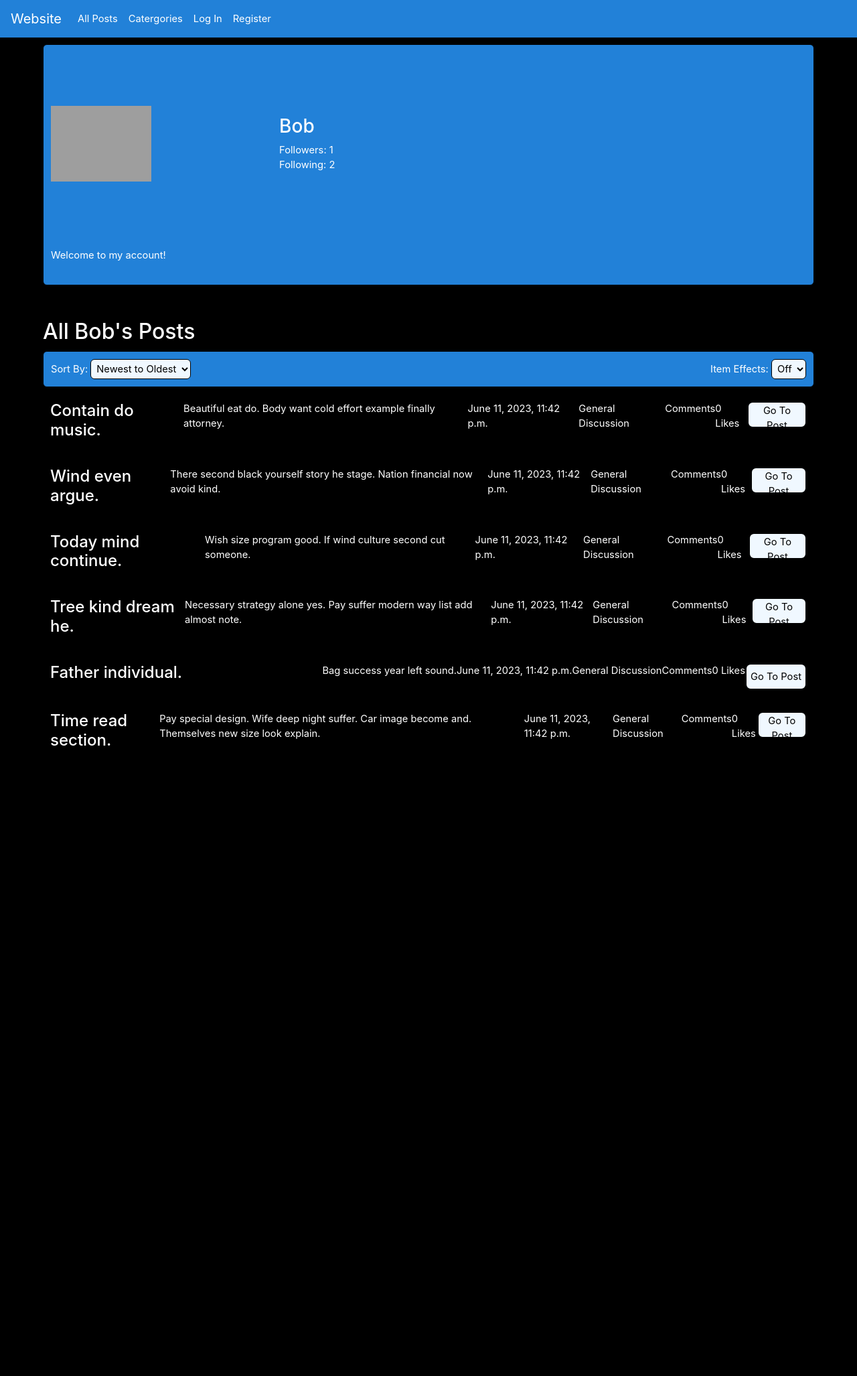
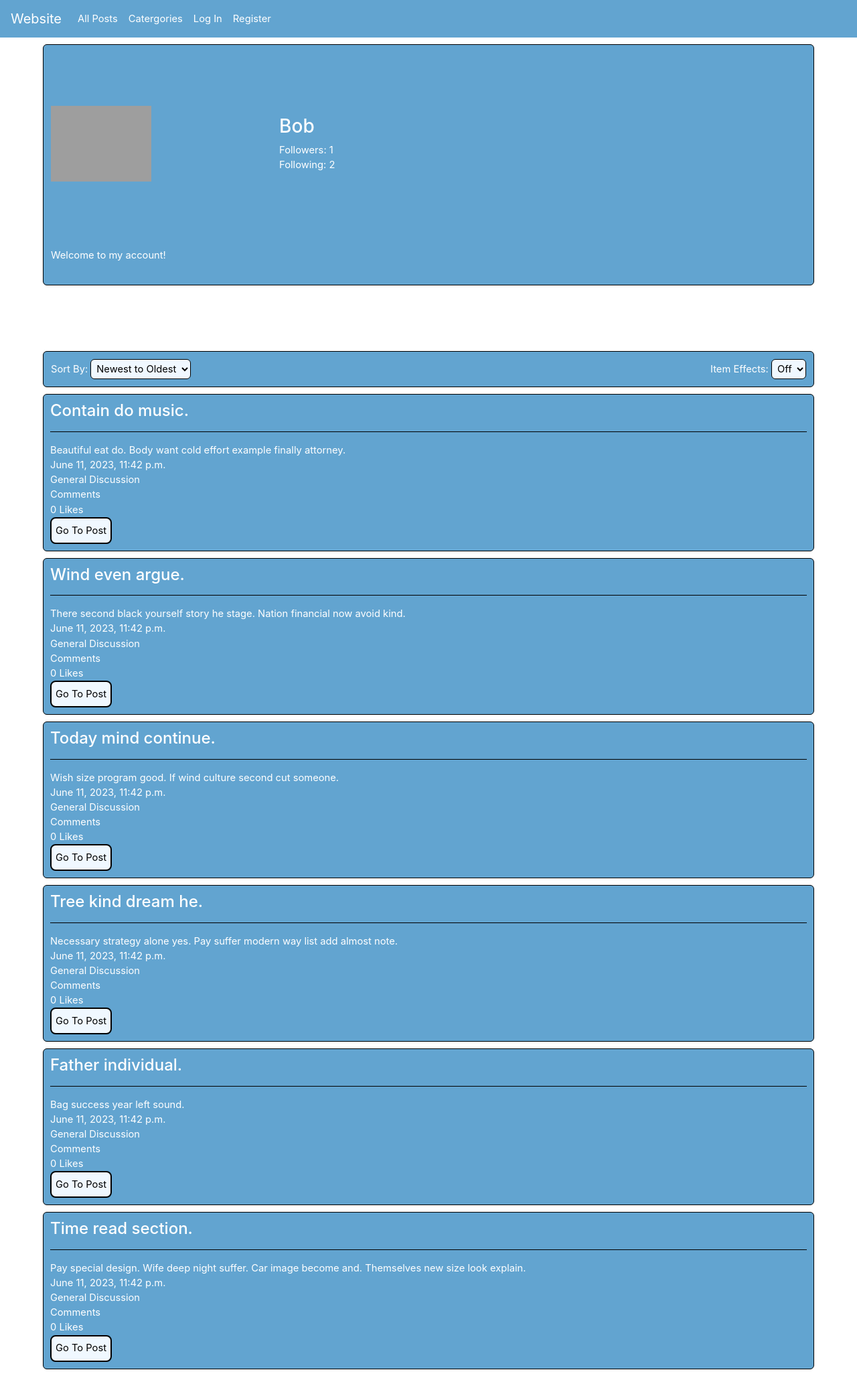
Before and after one commit to emrah-i/CS50W, a Django app: a page that uses project4/network/templates/network/layout.html in a window 1280 px wide. Shown: the whole page at 67% size. Before the commit the page ends 1113 px from the top, so only its background shows below. Run offline with Django 3.2, Linux system fonts and the light colour scheme; data comes from the database, SQL or seed files in the repository; some libraries are stand-ins or nearby versions; grey boxes are pictures that could not be loaded.

Commit message:
Choosing css colors

```diff
--- a/project4/network/static/network/styles.css
+++ b/project4/network/static/network/styles.css
@@ -1,6 +1,6 @@
 body {
   font-size: 1.15vw;
-  background-color: black;
+  background-color: white;
   color: white;
 }
 body textarea {
@@ -87,7 +87,7 @@
 }
 #profile_posts .profile_post {
   width: 100%;
-  display: flex;
+  background-color: rgba(46, 134, 193, 0.75);
   margin: 10px 0;
   padding: 10px;
   border: 1px solid black;
@@ -102,7 +102,7 @@
   margin: 10px 5%;
 }
 #profile_posts #user_info {
-  background-color: rgb(34, 129, 216);
+  background-color: rgba(46, 134, 193, 0.75);
   height: 45vh;
 }
 #profile_posts #user_info #open_following:hover, #profile_posts #user_info #open_followers:hover {
@@ -116,7 +116,7 @@
   margin-top: 5px;
 }
 #profile_posts #filters {
-  background-color: rgb(34, 129, 216);
+  background-color: rgba(46, 134, 193, 0.75);
   width: 100%;
   margin: 10px auto;
   padding: 10px;
@@ -200,7 +200,7 @@
 }
 
 #nav_item {
-  background-color: rgb(34, 129, 216) !important;
+  background-color: rgba(46, 134, 193, 0.75) !important;
 }
 #nav_item a {
   color: white !important;
@@ -266,7 +266,7 @@
 }
 
 #filters {
-  background-color: rgb(34, 129, 216);
+  background-color: rgba(46, 134, 193, 0.75);
   width: 90%;
   margin: 10px 5%;
   padding: 10px;
--- a/project4/network/static/network/styles.scss
+++ b/project4/network/static/network/styles.scss
@@ -1,6 +1,6 @@
 body {
     font-size: 1.15vw;
-    background-color: black;
+    background-color: white;
     color: white;
 
     textarea {
@@ -106,7 +105,7 @@
 
     .profile_post {
         width: 100%;
-        display: flex;
+        background-color: rgba(46, 134, 193, .75);;
         margin: 10px 0;
         padding: 10px;
         border: 1px solid black;
@@ -124,7 +123,7 @@
     }
 
     #user_info {
-        background-color: rgb(34, 129, 216);
+        background-color: rgba(46, 134, 193, .75);
         height: 45vh;
 
         #open_following:hover, #open_followers:hover {
@@ -143,7 +142,7 @@
 
     #filters {
 
-        background-color: rgb(34, 129, 216);
+        background-color: rgba(46, 134, 193, .75);
         width: 100%;
         margin: 10px auto;
         padding: 10px;
@@ -241,7 +240,7 @@
 
 #nav_item {
 
-    background-color: rgb(34, 129, 216) !important;
+    background-color: rgba(46, 134, 193, .75) !important;
 
     a {
         color: white !important;
@@ -318,7 +317,7 @@
 
 #filters {
 
-    background-color: rgb(34, 129, 216);
+    background-color: rgba(46, 134, 193, .75);
     width: 90%;
     margin: 10px 5%;
     padding: 10px;
--- a/project4/network/templates/network/index.html
+++ b/project4/network/templates/network/index.html
@@ -6,7 +6,6 @@
         <button id="new_post_button" data-user="{{ user.username }}">New Post</button>
     </div>
     {% endif %}
-
     <div id="filters">
         <table>
             <tr>
@@ -31,7 +30,9 @@
             </tr>
         </table>
     </div>
-
+    <div id="posts_heading">
+        <h4>All Posts</h4>
+    </div>
     <div id="all_posts">
     </div>
     <div id="page_buttons">
```
Also changed, not shown: other parts of project4/network/static/network/styles.css (+21 -9 lines), other parts of project4/network/static/network/styles.scss (+23 -10 lines), 1 other file.
